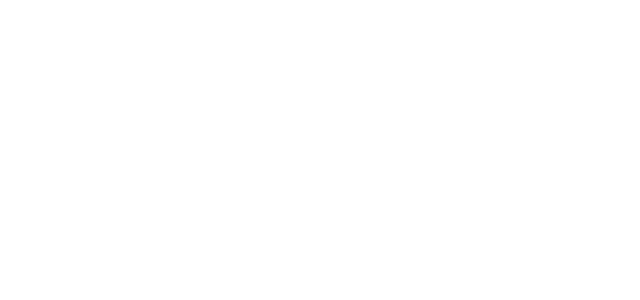
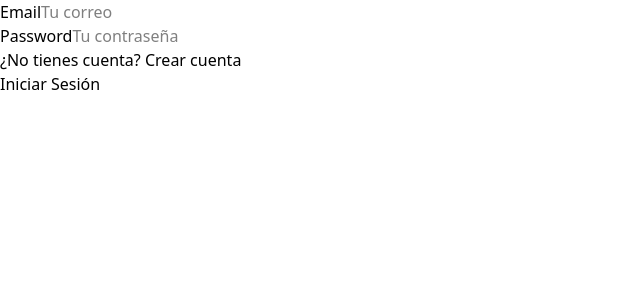
Before and after one commit to DavidKal29/Pokedex, a Vue app in the folder pokedex/: page /login in a window 1280 px wide. Shown: the top 300 px of the page, without its empty margins (0-640 px from the left). Built offline with nearby package versions, Linux system fonts and the light colour scheme; no server answers.

Commit message:
Añadimos el login y register

```diff
--- a/pokedex/src/views/LoginView.vue
+++ b/pokedex/src/views/LoginView.vue
@@ -1,5 +1,18 @@
 <template>
-  <section></section>
+  <section>
+    <form @submit.prevent="logear">
+        <div class="">
+            <label for="">Email</label>
+            <input type="email" placeholder="Tu correo">
+        </div>
+        <div class="">
+            <label for="">Password</label>
+            <input type="password" placeholder="Tu contraseña">
+        </div>
+        <p>¿No tienes cuenta? <router-link to="/register">Crear cuenta</router-link></p>
+        <button class="">Iniciar Sesión</button>
+    </form>
+  </section>
 </template>
 
 <script>
--- a/pokedex/src/views/PokedexView.vue
+++ b/pokedex/src/views/PokedexView.vue
@@ -7,7 +7,7 @@
         <button @click="buscar(this.pokemon)">Buscar</button>
     </div>
 
-    <div v-if="obtenerPokemon">
+    <div v-if="obtenerPokemon.name">
         <img :src="obtenerPokemon.image" alt="">
         <h1>{{ obtenerPokemon.name }}</h1>
         <h1>{{ obtenerPokemon.stats }}</h1>
@@ -19,6 +19,7 @@
 </template>
 
 <script>
+import {auth} from '../db/firebase.js'
 import { mapGetters, mapActions } from 'vuex'
 export default {
     name:'PokedexView',
@@ -40,6 +41,12 @@
         },
         añadirFavoritos(pokemon){
             console.log('El pokemon en cuestion:',pokemon);
+            if (!auth.currentUser) {
+                alert('No estas logueado')
+                this.$router.push('/login')
+            }else{
+                alert('Estas logueado')
+            }
 
         }
     },
--- a/pokedex/src/views/RegisterView.vue
+++ b/pokedex/src/views/RegisterView.vue
@@ -1,5 +1,18 @@
 <template>
-  <section></section>
+  <section>
+    <form @submit.prevent="registrar">
+        <div class="">
+            <label for="">Email</label>
+            <input type="email" placeholder="Tu correo">
+        </div>
+        <div class="">
+            <label for="">Password</label>
+            <input type="password" placeholder="Tu contraseña">
+        </div>
+        <p>¿Ya tienes cuenta? <router-link to="/login">Iniciar Sesión</router-link></p>
+        <button class="">Crear cuenta</button>
+    </form>
+  </section>
 </template>
 
 <script>
```
